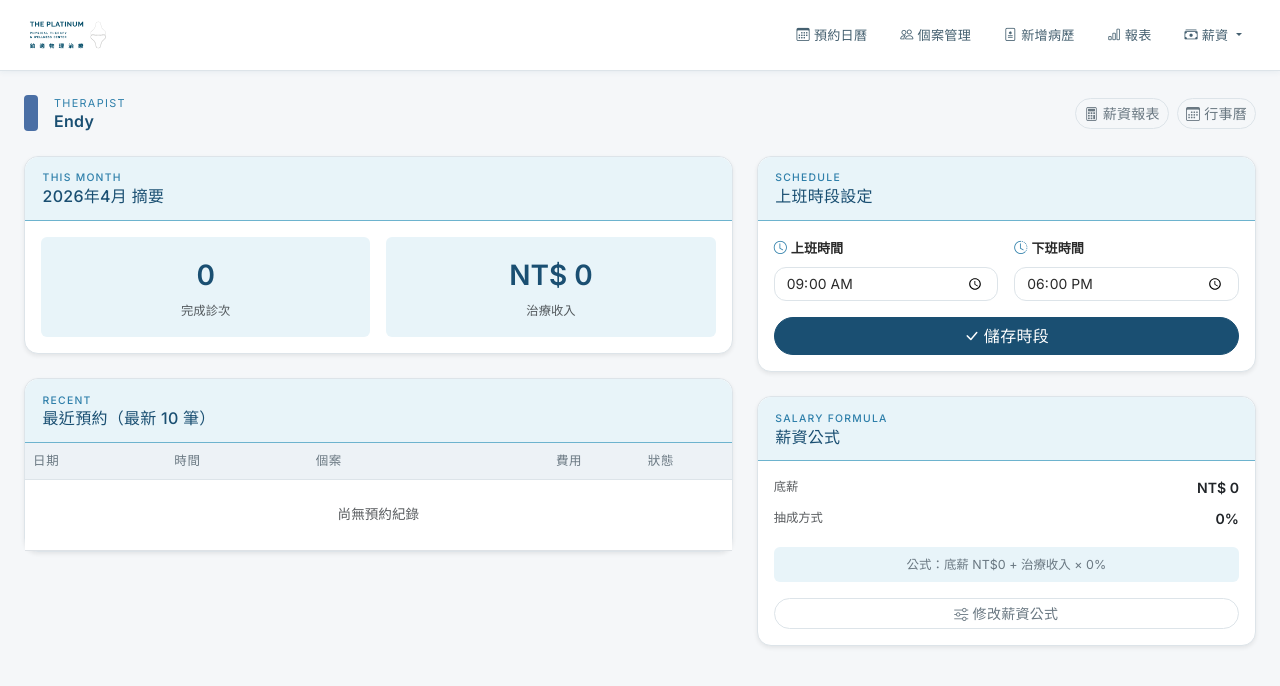
After one commit to endyphysio11/Claude-test, a Flask app: page /therapists/1 in a window 1280 px wide. The commit adds this page. Shown: the top 686 px of the page. Run offline with Flask 3, Linux system fonts and the light colour scheme; data comes from the database, SQL or seed files in the repository; data that the repository does not hold is empty.

Commit message:
Add therapist profile pages and per-therapist salary privacy
- Calendar legend names are now clickable links to /therapists/<id>
- Remove businessHours shading from calendar (uniform 24h view)
- New /therapists/<id> profile page: work hours form, this-month stats, recent appointments
- /salary now requires selecting a therapist first (salary_select.html)
- salary.html rewritten as single-therapist view with appointment detail table

Co-Authored-By: Claude Sonnet 4.6 <noreply@anthropic.com>

```diff
--- a/clinic/app.py
+++ b/clinic/app.py
@@ -35,6 +35,14 @@ PACKAGE_TYPES = [
     ('10x2500', '10堂方案', 10, 2500),
     ('20x2000', '20堂方案', 20, 2000),
 ]
+
+THERAPIST_COLORS = {
+    'Endy':    '#4a6fa5',
+    'Jeffrey': '#4a9070',
+    'Diana':   '#b8976c',
+    'Rex':     '#7a5fa0',
+    'Alison':  '#b85c78',
+}
 
 
 def get_db():
@@ -238,12 +246,7 @@ def calendar_view():
     conn = get_db()
     therapists = conn.execute("SELECT * FROM therapists ORDER BY id").fetchall()
     conn.close()
-    schedules = [{
-        'name':  t['name'],
-        'start': t['work_start'] or '09:00',
-        'end':   t['work_end']   or '18:00',
-    } for t in therapists]
-    return render_template('calendar.html', therapists=therapists, schedules=schedules)
+    return render_template('calendar.html', therapists=therapists)
 
 
 @app.route('/appointments/api')
@@ -842,10 +845,88 @@ def report():
     )
 
 
+# ─── therapist profiles ──────────────────────────────────────────────────────
+
+@app.route('/therapists/<int:therapist_id>', methods=['GET', 'POST'])
+def therapist_profile(therapist_id):
+    conn = get_db()
+    t = conn.execute("SELECT * FROM therapists WHERE id = ?", (therapist_id,)).fetchone()
+    if not t:
+        conn.close()
+        flash('找不到治療師', 'danger')
+        return redirect(url_for('calendar_view'))
+
+    if request.method == 'POST':
+        work_start = request.form.get('work_start', '09:00')
+        work_end   = request.form.get('work_end',   '18:00')
+        conn.execute(
+            "UPDATE therapists SET work_start=?, work_end=? WHERE id=?",
+            (work_start, work_end, therapist_id)
+        )
+        conn.commit()
+        conn.close()
+        flash('上班時段已更新', 'success')
+        return redirect(url_for('therapist_profile', therapist_id=therapist_id))
+
+    # This month stats
+    today = date.today()
+    month_start = today.replace(day=1)
+    if month_start.month == 12:
+        month_end = month_start.replace(year=month_start.year + 1, month=1, day=1) - timedelta(days=1)
+    else:
+        month_end = month_start.replace(month=month_start.month + 1, day=1) - timedelta(days=1)
+
+    completed = conn.execute("""
+        SELECT a.*, p.name AS patient_name
+        FROM appointments a
+        JOIN patients p ON a.patient_id = p.id
+        WHERE a.therapist_id = ? AND a.date >= ? AND a.date <= ? AND a.status = 'completed'
+        ORDER BY a.date DESC, a.start_time DESC
+    """, (therapist_id, month_start.isoformat(), month_end.isoformat())).fetchall()
+
+    recent = conn.execute("""
+        SELECT a.*, p.name AS patient_name
+        FROM appointments a
+        JOIN patients p ON a.patient_id = p.id
+        WHERE a.therapist_id = ? AND a.status != 'cancelled'
+        ORDER BY a.date DESC, a.start_time DESC
+        LIMIT 10
+    """, (therapist_id,)).fetchall()
+
+    conn.close()
+
+    month_revenue = sum(r['cost'] for r in completed)
+    month_sessions = len(completed)
+
+    return render_template('therapist_profile.html',
+        t=dict(t),
+        color=THERAPIST_COLORS.get(t['name'], '#6b7280'),
+        month_label=f"{today.year}年{today.month}月",
+        month_sessions=month_sessions,
+        month_revenue=month_revenue,
+        recent=recent,
+    )
+
+
 # ─── salary ──────────────────────────────────────────────────────────────────
 
 @app.route('/salary')
 def salary():
+    therapist_id = request.args.get('therapist_id', type=int)
+    conn = get_db()
+    therapists = conn.execute("SELECT * FROM therapists ORDER BY id").fetchall()
+
+    # No therapist selected → show selector
+    if not therapist_id:
+        conn.close()
+        return render_template('salary_select.html', therapists=therapists)
+
+    t = next((x for x in therapists if x['id'] == therapist_id), None)
+    if not t:
+        conn.close()
+        flash('找不到治療師', 'danger')
+        return render_template('salary_select.html', therapists=therapists)
+
     month_str = request.args.get('month', date.today().strftime('%Y-%m'))
     try:
         month_start = datetime.strptime(month_str + '-01', '%Y-%m-%d').date()
@@ -860,46 +941,44 @@ def salary():
     prev_month = (month_start - timedelta(days=1)).strftime('%Y-%m')
     next_month = (month_end  + timedelta(days=1)).strftime('%Y-%m')
 
-    conn = get_db()
-    therapists = conn.execute("SELECT * FROM therapists ORDER BY id").fetchall()
+    completed = conn.execute("""
+        SELECT a.*, p.name AS patient_name
+        FROM appointments a
+        JOIN patients p ON a.patient_id = p.id
+        WHERE a.therapist_id = ? AND a.date >= ? AND a.date <= ? AND a.status = 'completed'
+        ORDER BY a.date, a.start_time
+    """, (t['id'], month_start.isoformat(), month_end.isoformat())).fetchall()
+    conn.close()
 
-    salary_data = []
-    for t in therapists:
-        completed = conn.execute("""
-            SELECT * FROM appointments
-            WHERE therapist_id = ? AND date >= ? AND date <= ? AND status = 'completed'
-        """, (t['id'], month_start.isoformat(), month_end.isoformat())).fetchall()
+    total_revenue = sum(r['cost'] for r in completed)
+    session_count = len(completed)
+    base    = t['base_salary']      or 0
+    c_type  = t['commission_type']  or 'percent'
+    c_value = t['commission_value'] or 0
+    commission = (total_revenue * c_value / 100) if c_type == 'percent' else (session_count * c_value)
 
-        total_revenue = sum(r['cost'] for r in completed)
-        session_count = len(completed)
-        base    = t['base_salary']      or 0
-        c_type  = t['commission_type']  or 'percent'
-        c_value = t['commission_value'] or 0
+    salary_data = {
+        'id':               t['id'],
+        'name':             t['name'],
+        'base_salary':      base,
+        'commission_type':  c_type,
+        'commission_value': c_value,
+        'session_count':    session_count,
+        'revenue':          total_revenue,
+        'commission':       commission,
+        'total_salary':     base + commission,
+        'appointments':     [dict(r) for r in completed],
+    }
 
-        if c_type == 'percent':
-            commission = total_revenue * c_value / 100
-        else:  # per_session
-            commission = session_count * c_value
-
-        salary_data.append({
-            'id':               t['id'],
-            'name':             t['name'],
-            'base_salary':      base,
-            'commission_type':  c_type,
-            'commission_value': c_value,
-            'session_count':    session_count,
-            'revenue':          total_revenue,
-            'commission':       commission,
-            'total_salary':     base + commission,
-        })
-
-    conn.close()
     return render_template('salary.html',
+        t=dict(t),
         month_str=month_str,
         month_start=month_start,
         salary_data=salary_data,
         prev_month=prev_month,
         next_month=next_month,
+        therapist_id=therapist_id,
+        color=THERAPIST_COLORS.get(t['name'], '#6b7280'),
     )
 
 
--- /dev/null
+++ b/clinic/templates/therapist_profile.html
@@ -0,0 +1,169 @@
+{% extends "base.html" %}
+{% block content %}
+
+<div class="d-flex align-items-center justify-content-between mb-4 flex-wrap gap-2">
+  <div class="d-flex align-items-center gap-3">
+    <span style="width:14px;height:36px;border-radius:4px;background:{{ color }};display:inline-block;flex-shrink:0"></span>
+    <div>
+      <p class="text-uppercase mb-0" style="font-size:0.68rem;letter-spacing:0.12em;color:var(--gold)">THERAPIST</p>
+      <h5 class="page-title mb-0">{{ t.name }}</h5>
+    </div>
+  </div>
+  <div class="d-flex gap-2">
+    <a href="/salary?therapist_id={{ t.id }}" class="btn btn-sm btn-outline-secondary">
+      <i class="bi bi-calculator me-1"></i>薪資報表
+    </a>
+    <a href="/calendar" class="btn btn-sm btn-outline-secondary">
+      <i class="bi bi-calendar3 me-1"></i>行事曆
+    </a>
+  </div>
+</div>
+
+<div class="row g-4">
+
+  <!-- Left column: stats + recent appointments -->
+  <div class="col-lg-7">
+
+    <!-- This month stats -->
+    <div class="card shadow-sm mb-4">
+      <div class="card-header gold-header">
+        <p class="text-uppercase mb-0" style="font-size:0.65rem;letter-spacing:0.12em;color:var(--gold)">THIS MONTH</p>
+        <h6 class="mb-0 fw-600">{{ month_label }} 摘要</h6>
+      </div>
+      <div class="card-body">
+        <div class="row g-3 text-center">
+          <div class="col-6">
+            <div class="p-3 rounded" style="background:var(--gold-light)">
+              <div class="fs-3 fw-bold" style="color:var(--brand-dark)">{{ month_sessions }}</div>
+              <div class="small text-muted mt-1">完成診次</div>
+            </div>
+          </div>
+          <div class="col-6">
+            <div class="p-3 rounded" style="background:var(--gold-light)">
+              <div class="fs-3 fw-bold" style="color:var(--brand-dark)">NT$ {{ month_revenue | int | string | replace('0', '0') }}</div>
+              <div class="small text-muted mt-1">治療收入</div>
+            </div>
+          </div>
+        </div>
+      </div>
+    </div>
+
+    <!-- Recent appointments -->
+    <div class="card shadow-sm">
+      <div class="card-header gold-header">
+        <p class="text-uppercase mb-0" style="font-size:0.65rem;letter-spacing:0.12em;color:var(--gold)">RECENT</p>
+        <h6 class="mb-0 fw-600">最近預約（最新 10 筆）</h6>
+      </div>
+      <div class="table-responsive">
+        <table class="table table-hover align-middle mb-0" style="font-size:0.85rem">
+          <thead class="table-light">
+            <tr>
+              <th>日期</th>
+              <th>時間</th>
+              <th>個案</th>
+              <th class="text-end">費用</th>
+              <th class="text-center">狀態</th>
+            </tr>
+          </thead>
+          <tbody>
+            {% for a in recent %}
+            <tr>
+              <td>{{ a.date }}</td>
+              <td>{{ a.start_time }}</td>
+              <td>{{ a.patient_name }}</td>
+              <td class="text-end">NT$ {{ a.cost | int }}</td>
+              <td class="text-center">
+                {% if a.status == 'completed' %}
+                  <span class="badge bg-success-subtle text-success-emphasis">已完成</span>
+                {% elif a.status == 'scheduled' %}
+                  <span class="badge bg-warning-subtle text-warning-emphasis">已預約</span>
+                {% else %}
+                  <span class="badge bg-secondary-subtle text-secondary-emphasis">已取消</span>
+                {% endif %}
+              </td>
+            </tr>
+            {% else %}
+            <tr>
+              <td colspan="5" class="text-center text-muted py-4">尚無預約紀錄</td>
+            </tr>
+            {% endfor %}
+          </tbody>
+        </table>
+      </div>
+    </div>
+
+  </div>
+
+  <!-- Right column: settings -->
+  <div class="col-lg-5">
+
+    <!-- Work hours -->
+    <div class="card shadow-sm mb-4">
+      <div class="card-header gold-header">
+        <p class="text-uppercase mb-0" style="font-size:0.65rem;letter-spacing:0.12em;color:var(--gold)">SCHEDULE</p>
+        <h6 class="mb-0 fw-600">上班時段設定</h6>
+      </div>
+      <div class="card-body">
+        <form method="post">
+          <div class="row g-3">
+            <div class="col-6">
+              <label class="form-label fw-semibold" style="font-size:0.82rem">
+                <i class="bi bi-clock me-1" style="color:var(--gold)"></i>上班時間
+              </label>
+              <input type="time" name="work_start" class="form-control"
+                     value="{{ t.work_start or '09:00' }}" step="1800">
+            </div>
+            <div class="col-6">
+              <label class="form-label fw-semibold" style="font-size:0.82rem">
+                <i class="bi bi-clock-history me-1" style="color:var(--gold)"></i>下班時間
+              </label>
+              <input type="time" name="work_end" class="form-control"
+                     value="{{ t.work_end or '18:00' }}" step="1800">
+            </div>
+          </div>
+          <button type="submit" class="btn btn-primary w-100 mt-3">
+            <i class="bi bi-check-lg me-1"></i>儲存時段
+          </button>
+        </form>
+      </div>
+    </div>
+
+    <!-- Salary formula (read-only summary) -->
+    <div class="card shadow-sm">
+      <div class="card-header gold-header">
+        <p class="text-uppercase mb-0" style="font-size:0.65rem;letter-spacing:0.12em;color:var(--gold)">SALARY FORMULA</p>
+        <h6 class="mb-0 fw-600">薪資公式</h6>
+      </div>
+      <div class="card-body">
+        <div class="d-flex justify-content-between mb-2">
+          <span class="text-muted small">底薪</span>
+          <span class="fw-semibold">NT$ {{ t.base_salary | int if t.base_salary else 0 }}</span>
+        </div>
+        <div class="d-flex justify-content-between mb-3">
+          <span class="text-muted small">抽成方式</span>
+          <span class="fw-semibold">
+            {% if t.commission_type == 'per_session' %}
+              每診次 NT$ {{ t.commission_value | int if t.commission_value else 0 }}
+            {% else %}
+              {{ t.commission_value if t.commission_value else 0 }}%
+            {% endif %}
+          </span>
+        </div>
+        <div class="p-2 rounded text-center" style="background:var(--gold-light);font-size:0.78rem;color:var(--text-muted)">
+          公式：底薪 NT${{ t.base_salary | int if t.base_salary else 0 }} +
+          {% if t.commission_type == 'per_session' %}
+            診次數 × NT${{ t.commission_value | int if t.commission_value else 0 }}
+          {% else %}
+            治療收入 × {{ t.commission_value if t.commission_value else 0 }}%
+          {% endif %}
+        </div>
+        <a href="/therapists/settings" class="btn btn-sm btn-outline-secondary w-100 mt-3">
+          <i class="bi bi-sliders me-1"></i>修改薪資公式
+        </a>
+      </div>
+    </div>
+
+  </div>
+</div>
+
+{% endblock %}
```
Also changed, not shown: clinic/templates/calendar.html (+4 -25 lines), clinic/templates/salary.html (+62 -56 lines), clinic/templates/salary_select.html (added, +35 -0 lines).
